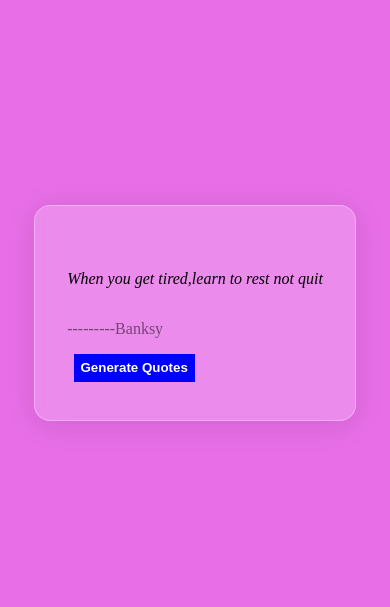
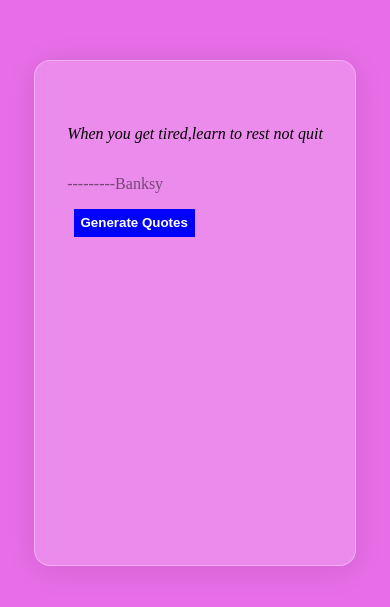
Before and after one commit to nahidbd11/quotes-generator, a React (Create React App) app: page / in a window 390 px wide. Shown: the part 109-716 px from the top of the page. Built offline with nearby package versions, Linux system fonts and the light colour scheme; no server answers.

Commit message:
ready for build

```diff
--- a/src/App.scss
+++ b/src/App.scss
@@ -101,3 +101,10 @@
     opacity: 0;
   }
 }
+
+@media screen and (max-width: 576px) {
+  .quotes-container {
+    max-width: 90%;
+    min-height: 60%;
+  }
+}
```
